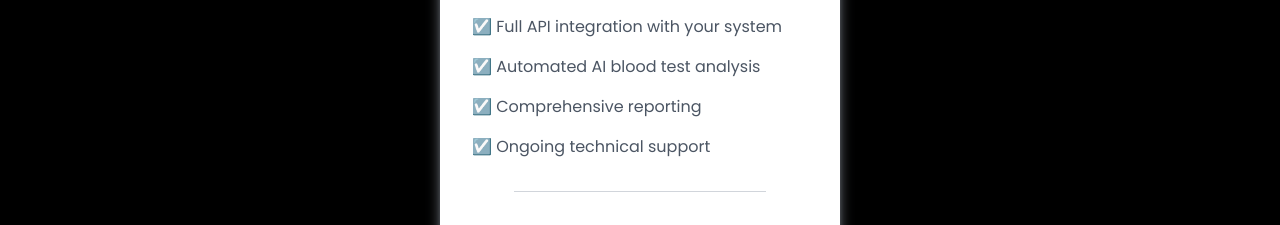
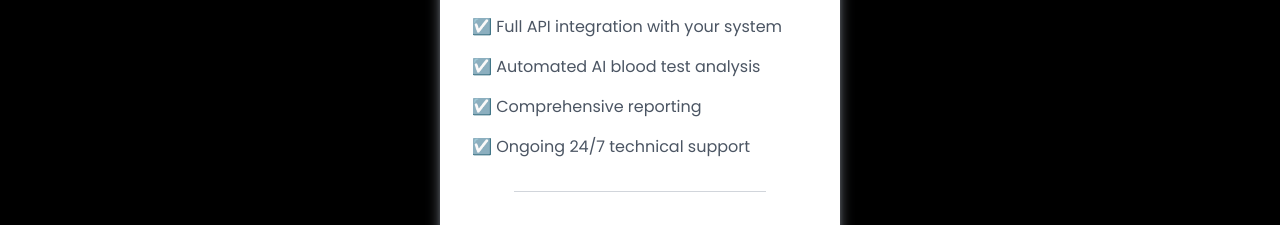
Before and after one commit to tiagodccosta/BloodFlow, a React (Create React App) app in the folder Frontend/: page / in a window 1280 px wide. Shown: the part 4200-4425 px from the top of the page. Built offline with nearby package versions, Linux system fonts and the light colour scheme; no server answers.

Commit message:
Finnished Savings section. Started Pricing cards.

```diff
--- a/Frontend/src/Components/HomePage/Services.jsx
+++ b/Frontend/src/Components/HomePage/Services.jsx
@@ -172,7 +172,7 @@ const Services = () => {
                         <li>☑️ Full API integration with your system</li>
                         <li>☑️ Automated AI blood test analysis</li>
                         <li>☑️ Comprehensive reporting</li>
-                        <li>☑️ Ongoing technical support</li>
+                        <li>☑️ Ongoing 24/7 technical support</li>
                     </ul>
 
                     <hr className="border-t border-gray-300 w-3/4 mx-auto my-8 mb-12" />
```
